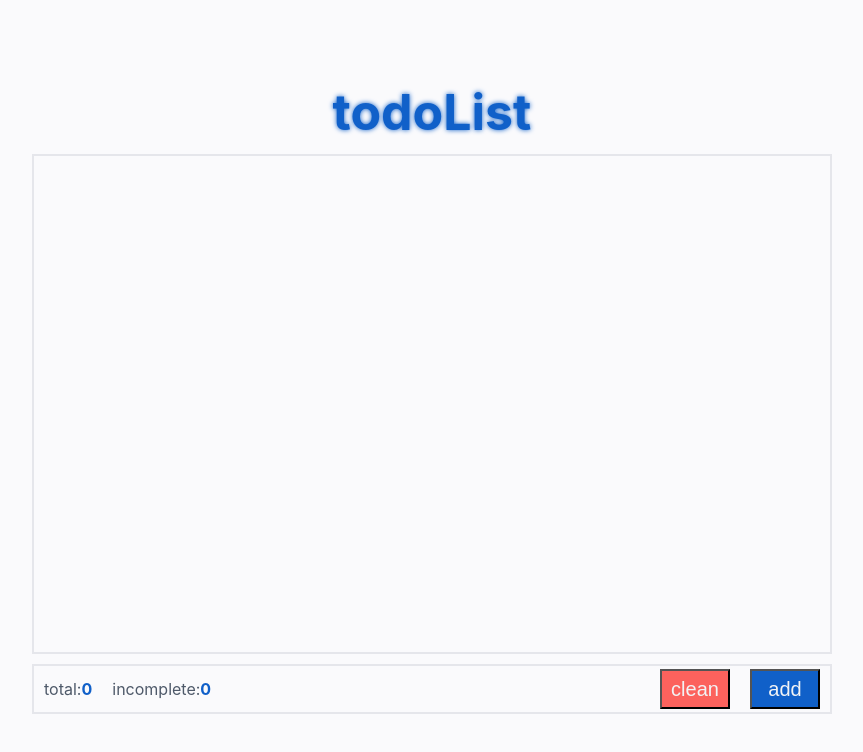
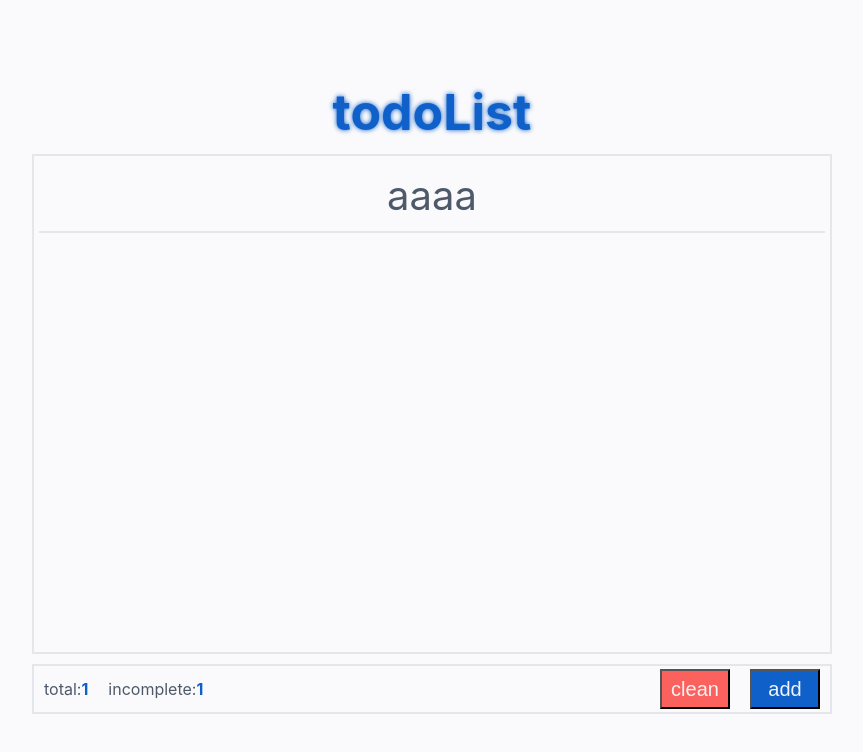
Before and after one commit to lucassss-li/todolist, a React (Vite) app: page / in a window 1280 px wide. Shown: the top 752 px of the page, without its empty margins (208-1071 px from the left). Built offline with nearby package versions, Linux system fonts and the light colour scheme.

Commit message:
mobx version

```diff
--- a/package.json
+++ b/package.json
@@ -9,10 +9,14 @@
     "preview": "vite preview"
   },
   "dependencies": {
+    "mobx": "^6.7.0",
+    "mobx-react": "^7.6.0",
     "react": "^18.2.0",
     "react-dom": "^18.2.0"
   },
   "devDependencies": {
+    "@babel/plugin-proposal-class-properties": "^7.18.6",
+    "@babel/plugin-proposal-decorators": "^7.20.5",
     "@types/react": "^18.0.24",
     "@types/react-dom": "^18.0.8",
     "@types/react-router-dom": "^5.3.3",
--- a/src/App.jsx
+++ b/src/App.jsx
@@ -1,54 +1,19 @@
 import { Component } from 'react'
-import './app.scss'
+import { observer } from 'mobx-react'
+import './App.scss'
 import List from './components/list'
 import Edit from './components/edit'
+
+import listStore from '@/stores/list.store'
+
+@observer
 export default class App extends Component {
-  state = {
-    list: [],
-    selectedData: null,
-    editFlag: false,
-  }
-  setList = ({ id, content, state } = {}) => {
-    let list
-    //id content存在为修改操作
-    //state为真时修改状态，为假时修改内容
-    if (id && (content !== undefined || state)) {
-      list = this.state.list.map(item => {
-        if (item.id === id) {
-          if (state) {
-            item.done = !item.done
-          } else {
-            item.content = content
-          }
-        }
-        return item
-      })
-    }
-    //只有content为新增操作
-    else if (content !== undefined) {
-      list = [...this.state.list, { id: new Date().getTime(), content, done: false }]
-    }
-    //当内容不存在时，id存在为删除，id不存在为清空操作
-    else {
-      list = this.state.list.filter(item => (id === undefined ? !item.done : item.id !== id))
-    }
-    this.setState({
-      list,
-      editFlag: false,
-    })
-  }
-  showEdit = ({ flag = true, id } = {}) => {
-    this.setState({
-      editFlag: flag,
-      selectedData: this.state.list.find(item => item.id === id),
-    })
-  }
   render() {
     return (
       <div className='app'>
         <div className='app-title'>todoList</div>
-        <List list={this.state.list} setList={this.setList} showEdit={this.showEdit} />
-        {this.state.editFlag && <Edit data={this.state.selectedData} setList={this.setList} showEdit={this.showEdit} />}
+        <List />
+        {listStore.editFlag && <Edit />}
       </div>
     )
   }
--- a/src/App.scss
+++ b/src/App.scss
@@ -4,6 +4,7 @@
   width: 100%;
   height: 100%;
   #{&}-title {
+    min-width: 800px;
     font-size: 50px;
     font-weight: 700;
     text-shadow: 0 0 5px #{$--color-primary};
--- a/src/components/edit/index.jsx
+++ b/src/components/edit/index.jsx
@@ -1,32 +1,37 @@
-import React, { Component } from 'react'
+import React, { Component, createRef } from 'react'
+import { observer } from 'mobx-react'
 import './index.scss'
 import Button from '@/components/button'
+import listStore from '@/stores/list.store'
 
+@observer
 export default class Edit extends Component {
   state = {
     id: null,
     content: '',
   }
+  inputRef = createRef()
   handleChange = event => {
     this.setState({ content: event.target.value })
   }
   handleSubmit = () => {
-    this.props.setList({ id: this.state.id, content: this.state.content })
+    listStore.setList({ id: this.state.id, content: this.state.content })
   }
   componentDidMount() {
-    if (!this.props.data) return
-    const { id, content } = this.props.data
+    const { id, content = '' } = listStore.selectedData || {}
     this.setState({
       id,
       content,
     })
+    this.inputRef.current.focus()
   }
   render() {
     return (
-      <div className='editor' onClick={() => this.props.showEdit({ flag: false })}>
+      <div className='editor' onClick={() => listStore.showEdit({ flag: false })}>
         <input
           className='input'
           type='text'
+          ref={this.inputRef}
           value={this.state.content}
           onChange={this.handleChange}
           onClick={e => e.stopPropagation()}
--- a/src/components/list/component/count/index.jsx
+++ b/src/components/list/component/count/index.jsx
@@ -1,20 +1,20 @@
 import { Component } from 'react'
 import './index.scss'
 import Button from '@/components/button'
-
+import listStore from '@/stores/list.store'
 export default class Count extends Component {
   render() {
     return (
       <div className='count'>
         <div>
-          <Num label='total' num={this.props.list.length} />
-          <Num label='incomplete' num={this.props.list.reduce((r, c) => r + +!c.done, 0)} />
+          <Num label='total' num={listStore.total} />
+          <Num label='incomplete' num={listStore.incomplete} />
         </div>
         <div>
-          <Button type='error' onClick={this.props.setList}>
+          <Button type='error' onClick={() => listStore.setList()}>
             clean
           </Button>
-          <Button onClick={this.props.showEdit}>add</Button>
+          <Button onClick={() => listStore.showEdit()}>add</Button>
         </div>
       </div>
     )
--- a/src/components/list/component/item/index.jsx
+++ b/src/components/list/component/item/index.jsx
@@ -1,6 +1,7 @@
 import { Component } from 'react'
 import './index.scss'
 import Button from '@/components/button'
+import listStore from '@/stores/list.store'
 
 export default class ListItem extends Component {
   render() {
@@ -18,13 +19,13 @@ class Operation extends Component {
     return (
       <div className='operation'>
         <Button
-          onClick={() => this.props.setList({ id: this.props.id, state: true })}
+          onClick={() => listStore.setList({ id: this.props.id, state: true })}
           type={this.props.done ? 'warn' : 'success'}
         >
           {this.props.done ? 'cancel' : 'done'}
         </Button>
-        <Button onClick={() => this.props.showEdit({ id: this.props.id })}>edit</Button>
-        <Button type='error' onClick={() => this.props.setList({ id: this.props.id })}>
+        <Button onClick={() => listStore.showEdit({ id: this.props.id })}>edit</Button>
+        <Button type='error' onClick={() => listStore.setList({ id: this.props.id })}>
           delete
         </Button>
       </div>
--- a/src/components/list/component/item/index.scss
+++ b/src/components/list/component/item/index.scss
@@ -10,6 +10,7 @@
   border-bottom: 2px solid #{$--color-bg-5};
   overflow: hidden;
   flex: 0 0 auto;
+  text-overflow: ellipsis;
 
   &.done {
     font-style: italic;
--- a/src/components/list/index.jsx
+++ b/src/components/list/index.jsx
@@ -1,18 +1,22 @@
 import { Component } from 'react'
+import { observer } from 'mobx-react'
 import './index.scss'
 import ListItem from './component/item'
 import Count from './component/count'
 
+import listStore from '@/stores/list.store'
+
+@observer
 export default class List extends Component {
   render() {
     return (
       <>
         <div className='list'>
-          {this.props.list.map(item => (
-            <ListItem {...item} key={item.id} setList={this.props.setList} showEdit={this.props.showEdit} />
+          {listStore.list.map(item => (
+            <ListItem {...item} key={item.id} />
           ))}
         </div>
-        <Count list={this.props.list} setList={this.props.setList} showEdit={this.props.showEdit} />
+        <Count />
       </>
     )
   }
--- /dev/null
+++ b/src/stores/list.store.jsx
@@ -0,0 +1,48 @@
+import { observable } from 'mobx'
+
+export default observable({
+  list: [
+    {
+      id: 1,
+      content: 'aaaa',
+      done: false,
+    },
+  ],
+  get total() {
+    return this.list.length
+  },
+  get incomplete() {
+    return this.list.reduce((r, c) => r + +!c.done, 0)
+  },
+  selectedData: null,
+  editFlag: false,
+  setList({ id, content, state } = {}) {
+    //id content存在为修改操作
+    //state为真时修改状态，为假时修改内容
+    if (id && (content !== undefined || state)) {
+      this.list = this.list.map(item => {
+        if (item.id === id) {
+          if (state) {
+            item.done = !item.done
+          } else {
+            item.content = content
+          }
+        }
+        return item
+      })
+    }
+    //只有content为新增操作
+    else if (content !== undefined) {
+      this.list = [...this.list, { id: new Date().getTime(), content, done: false }]
+    }
+    //当内容不存在时，id存在为删除，id不存在为清空操作
+    else {
+      this.list = this.list.filter(item => (id === undefined ? !item.done : item.id !== id))
+    }
+    this.editFlag = false
+  },
+  showEdit({ flag = true, id } = {}) {
+    this.editFlag = flag
+    this.selectedData = this.list.find(item => item.id === id)
+  },
+})
--- a/vite.config.js
+++ b/vite.config.js
@@ -7,7 +7,16 @@ function pathResolve(dir) {
 }
 
 export default defineConfig({
-  plugins: [react()],
+  plugins: [
+    react({
+      babel: {
+        plugins: [
+          ['@babel/plugin-proposal-decorators', { legacy: true }],
+          ['@babel/plugin-proposal-class-properties', { loose: false }],
+        ],
+      },
+    }),
+  ],
   resolve: {
     alias: [
       {
```
Also changed, not shown: 1 other file (tests, documents, lock files or other folders).
